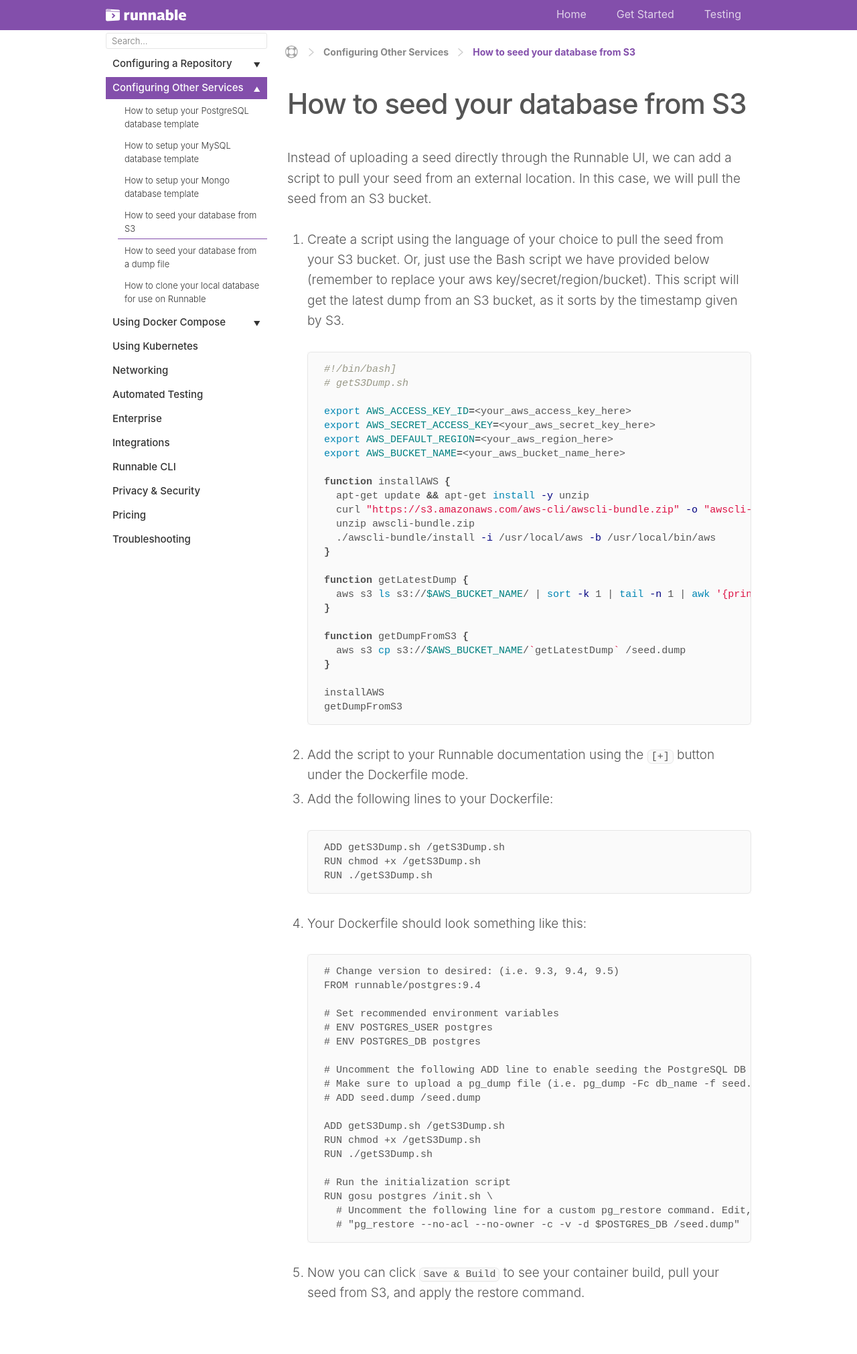
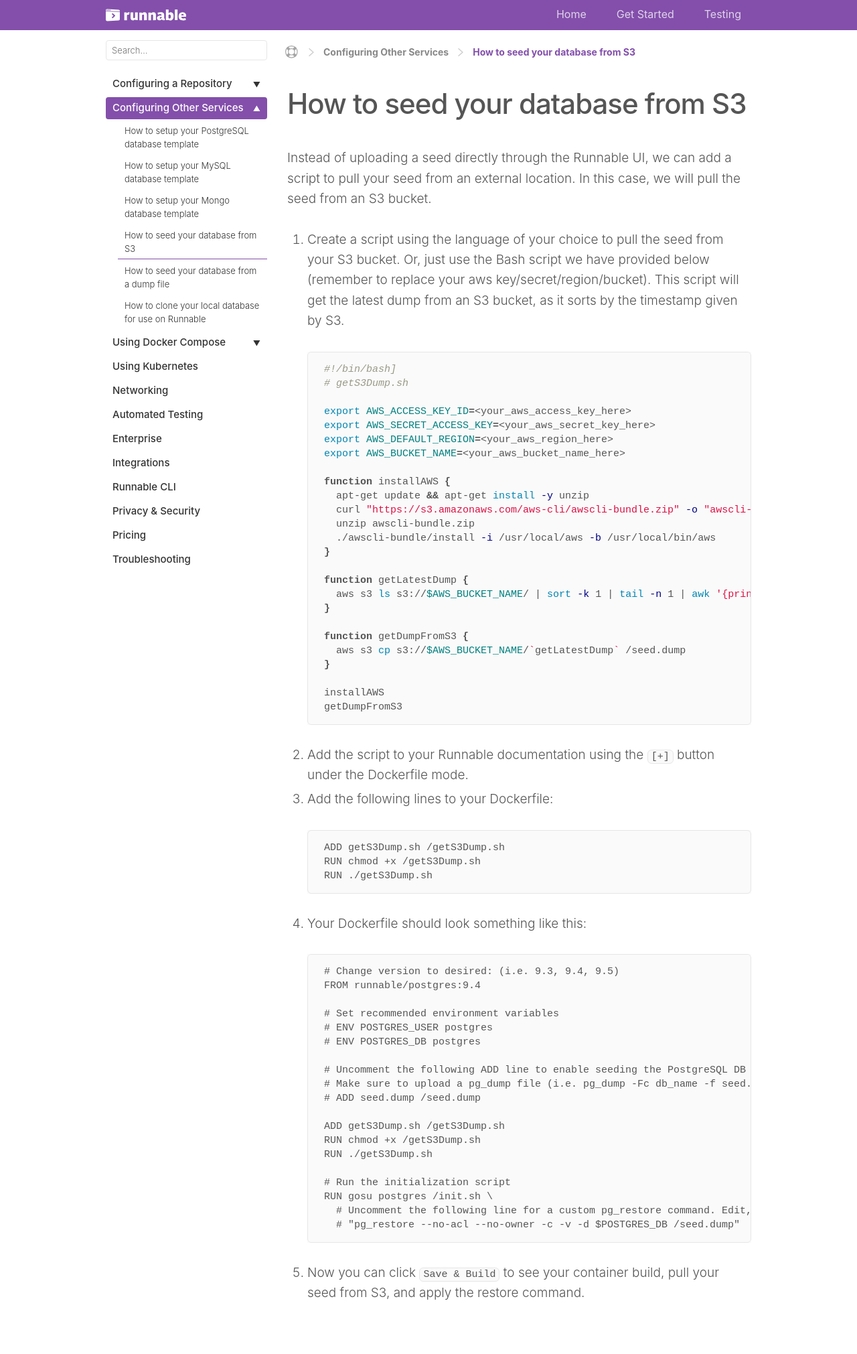
Before and after one commit to Runnable/docs, a Jekyll site: the page built from services/_posts/2016-12-12-how-to-seed-your-database-from-s3.md, in a window 1280 px wide. Shown: the whole page at 67% size. Built offline with Jekyll 4.4.1, drawn with Linux system fonts in a browser that asks for light colours; comment, search, counter and statistics services are not loaded.

Commit message:
adding more refined padding rules to search and sidebar

```diff
--- a/_sass/documentation/layout.scss
+++ b/_sass/documentation/layout.scss
@@ -54,12 +54,13 @@
 
 .search {
   font-size: 13px;
-  height: 24px;
-  line-height: 22px;
+  height: 30px;
+  line-height: 28px;
   background: #fff;
   border: 1px solid #e6e6e6;
-  border-radius: 3px;
+  border-radius: 4px;
   padding: 0 8px;
+  margin: 15px 0;
   resize: none;
   width: 100%;
   word-break: normal;
@@ -102,8 +103,7 @@
 
 .nav li > a > span {
   float: right;
-  font-size: 19px;
-  font-weight: bolder;
+  font-size: 13px;
 }
 
 .nav li > a:hover > span {
@@ -112,11 +112,11 @@
 
 .nav li > a > span:after {
   content: '\25BC';
-  font-size: 10px;
+  font-size: 11px;
 }
 .nav li.open > a > span:after {
   content: '\25B2';
-  font-size: 10px;
+  font-size: 11px;
 }
 
 .nav a:hover {
@@ -143,4 +143,5 @@
   font-weight: 500;
   line-height: 22px;
   padding: 5px 10px;
+  border-radius: 4px;
 }
```
